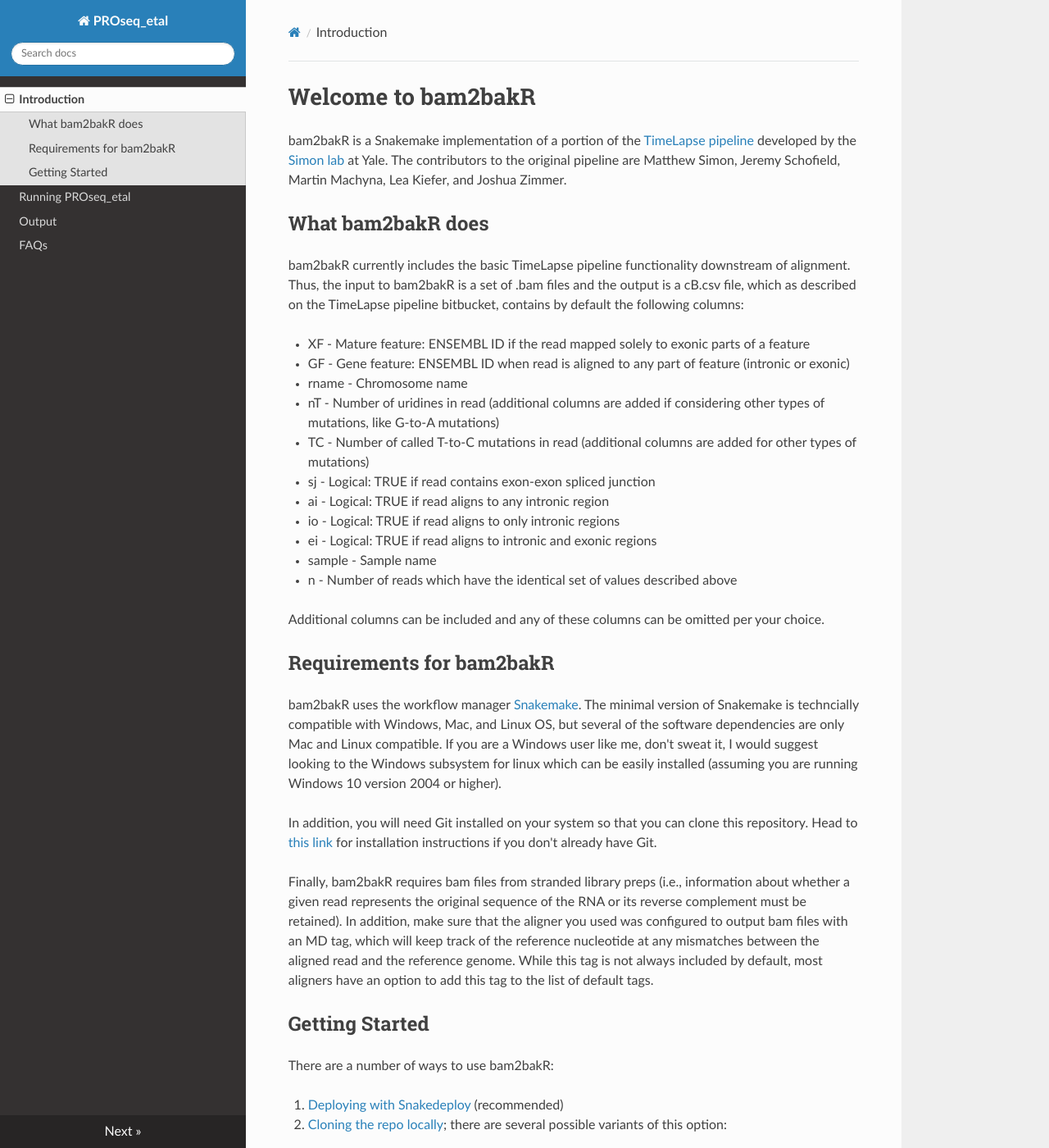
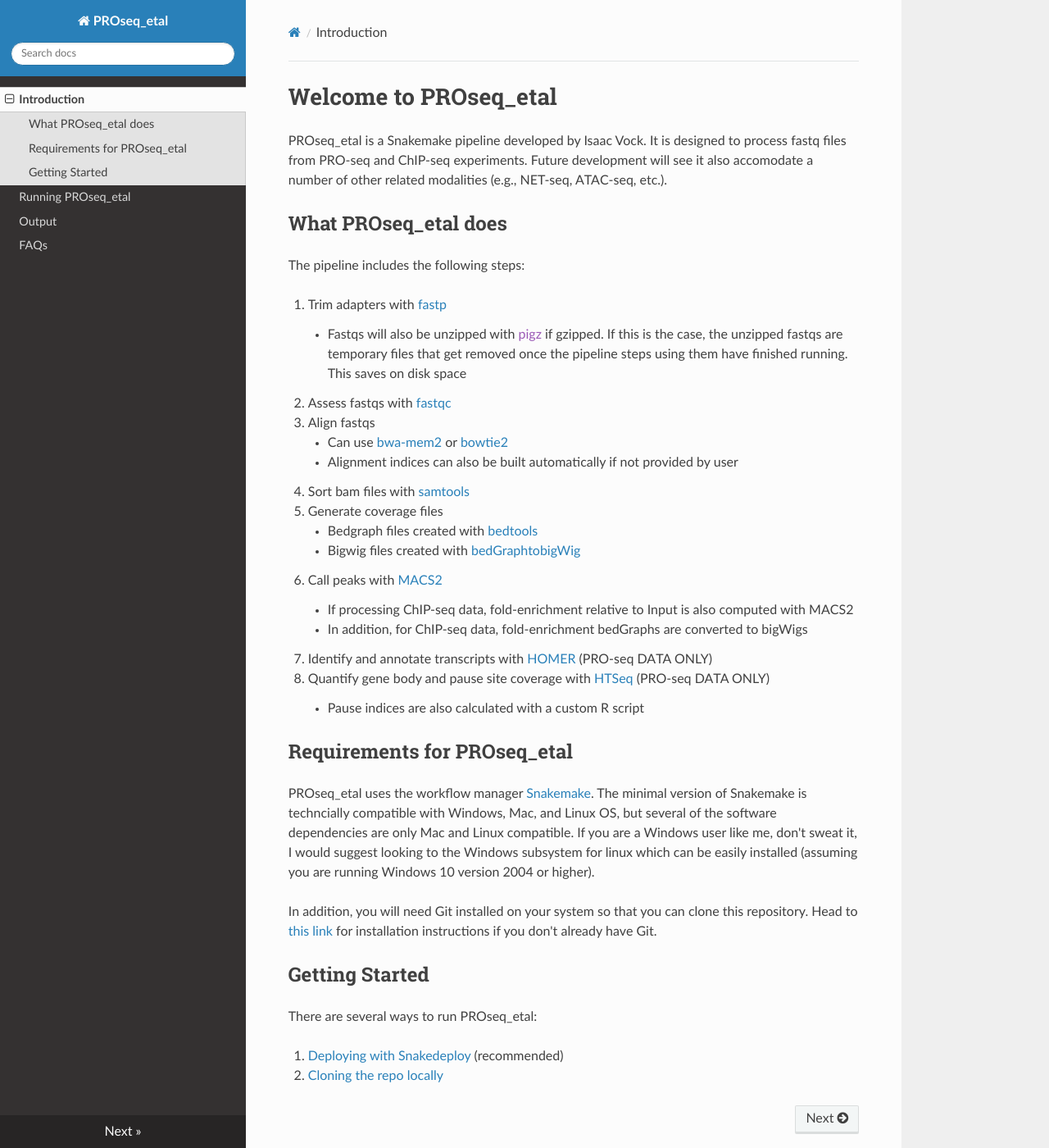
Before and after one commit to isaacvock/PROseq_etal, an MkDocs documentation site: the page built from docs/index.md, in a window 1280 px wide and 1400 px high. Shown: the whole window at 82% size. Built offline with MkDocs 1.6.1, drawn with Linux system fonts in a browser that asks for light colours; nearby versions of some CDN libraries; some of the changed text lies outside the part shown.

Commit message:
Updated website

```diff
--- a/docs/deploy.md
+++ b/docs/deploy.md
@@ -1,8 +1,8 @@
 ## Setup
 
-There are 4 steps required to get up and running with bam2bakR
+There are 4 steps required to get up and running with PROseq_etal
 
-1. [Install conda (or mamba) on your system](#conda). This is the package manager that bam2bakR uses to make setting up the necessary dependencies a breeze.
+1. [Install conda (or mamba) on your system](#conda). This is the package manager that PROseq_etal uses to make setting up the necessary dependencies a breeze.
 1. [Deploy workflow](#deploy) with [Snakedeploy](https://snakedeploy.readthedocs.io/en/latest/index.html)
 1. [Edit the config file](#config) (located in config/ directory of deployed/cloned repo) to your liking
 1. [Run it!](#run)
--- a/docs/index.md
+++ b/docs/index.md
@@ -1,40 +1,37 @@
-# Welcome to bam2bakR
+# Welcome to PROseq_etal
 
-bam2bakR is a Snakemake implementation of a portion of the [TimeLapse pipeline](https://bitbucket.org/mattsimon9/timelapse_pipeline/src/master/) developed by the [Simon lab](https://simonlab.yale.edu/) at Yale. The contributors to the original pipeline are Matthew Simon, Jeremy Schofield, Martin Machyna, Lea Kiefer, and Joshua Zimmer.
+PROseq_etal is a Snakemake pipeline developed by Isaac Vock. It is designed to process fastq files from PRO-seq and ChIP-seq experiments. Future development will see it also accomodate a number of other related modalities (e.g., NET-seq, ATAC-seq, etc.).
 
-## What bam2bakR does
+## What PROseq_etal does
 
-bam2bakR currently includes the basic TimeLapse pipeline functionality downstream of alignment. Thus, the input to bam2bakR is a set of .bam files and the output is a cB.csv file, which as described on the TimeLapse pipeline bitbucket, contains by default the following columns:
+The pipeline includes the following steps:
 
-* XF - Mature feature: ENSEMBL ID if the read mapped solely to exonic parts of a feature
-* GF - Gene feature: ENSEMBL ID when read is aligned to any part of feature (intronic or exonic)
-* rname - Chromosome name
-* nT - Number of uridines in read (additional columns are added if considering other types of mutations, like G-to-A mutations)
-* TC - Number of called T-to-C mutations in read (additional columns are added for other types of mutations)
-* sj - Logical: TRUE if read contains exon-exon spliced junction
-* ai - Logical: TRUE if read aligns to any intronic region
-* io - Logical: TRUE if read aligns to only intronic regions
-* ei - Logical: TRUE if read aligns to intronic and exonic regions
-* sample - Sample name
-* n - Number of reads which have the identical set of values described above
+1. Trim adapters with [fastp](https://github.com/OpenGene/fastp)
+    * Fastqs will also be unzipped with [pigz]() if gzipped. If this is the case, the unzipped fastqs are temporary files that get removed once the pipeline steps using them have finished running. This saves on disk space
+1. Assess fastqs with [fastqc](https://www.bioinformatics.babraham.ac.uk/projects/fastqc/)
+1. Align fastqs
+    * Can use [bwa-mem2](https://github.com/bwa-mem2/bwa-mem2) or [bowtie2](https://github.com/BenLangmead/bowtie2)
+    * Alignment indices can also be built automatically if not provided by user
+1. Sort bam files with [samtools](http://www.htslib.org/doc/samtools-sort.htm)
+1. Generate coverage files
+    * Bedgraph files created with [bedtools](https://bedtools.readthedocs.io/en/latest/content/tools/genomecov.htm)
+    * Bigwig files created with [bedGraphtobigWig](https://www.encodeproject.org/software/bedgraphtobigwig/)
+1. Call peaks with [MACS2](https://github.com/macs3-project/MACS/tree/master)
+    * If processing ChIP-seq data, fold-enrichment relative to Input is also computed with MACS2
+    * In addition, for ChIP-seq data, fold-enrichment bedGraphs are converted to bigWigs
+1. Identify and annotate transcripts with [HOMER](http://homer.ucsd.edu/homer/) (PRO-seq DATA ONLY)
+1. Quantify gene body and pause site coverage with [HTSeq](https://htseq.readthedocs.io/en/master/htseqcount.html) (PRO-seq DATA ONLY)
+    * Pause indices are also calculated with a custom R script
 
-Additional columns can be included and any of these columns can be omitted per your choice.
+## Requirements for PROseq_etal
 
-## Requirements for bam2bakR
-
-bam2bakR uses the workflow manager [Snakemake](https://snakemake.readthedocs.io/en/stable/). The minimal version of Snakemake is techncially compatible with Windows, Mac, and Linux OS, but several of the software dependencies are only Mac and Linux compatible. If you are a Windows user like me, don't sweat it, I would suggest looking to the Windows subsystem for linux which can be easily installed (assuming you are running Windows 10 version 2004 or higher).
+PROseq_etal uses the workflow manager [Snakemake](https://snakemake.readthedocs.io/en/stable/). The minimal version of Snakemake is techncially compatible with Windows, Mac, and Linux OS, but several of the software dependencies are only Mac and Linux compatible. If you are a Windows user like me, don't sweat it, I would suggest looking to the Windows subsystem for linux which can be easily installed (assuming you are running Windows 10 version 2004 or higher).
 
 In addition, you will need Git installed on your system so that you can clone this repository. Head to [this link](https://git-scm.com/downloads) for installation instructions if you don't already have Git.
 
-Finally, bam2bakR requires bam files from stranded library preps (i.e., information about whether a given read represents the original sequence of the RNA or its reverse complement must be retained). In addition, make sure that the aligner you used was configured to output bam files with an MD tag, which will keep track of the reference nucleotide at any mismatches between the aligned read and the reference genome. While this tag is not always included by default, most aligners have an option to add this tag to the list of default tags.
-
-
 ## Getting Started
 
-There are a number of ways to use bam2bakR:
+There are several ways to run PROseq_etal:
 
 1. [Deploying with Snakedeploy](deploy.md) (recommended)
-1. [Cloning the repo locally](alt.md); there are several possible variants of this option:
-    * Running with --use-conda option
-    * Running within full environment
-    * Running inside a Docker container
+1. [Cloning the repo locally](alt.md)
```
Also changed, not shown: docs/output.md (+1 -45 lines), docs/pitfalls.md (+1 -35 lines).
